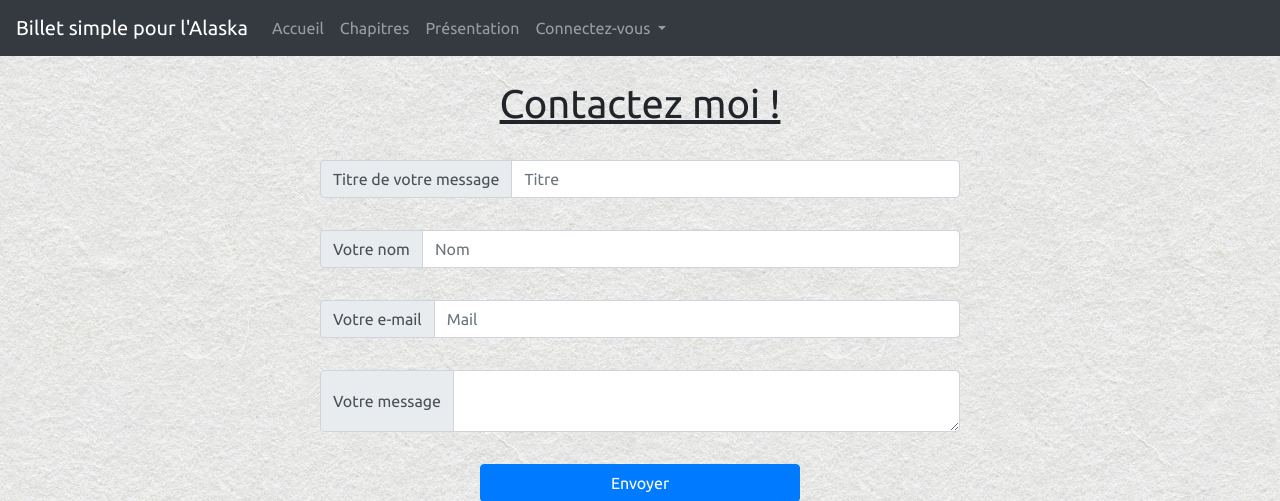
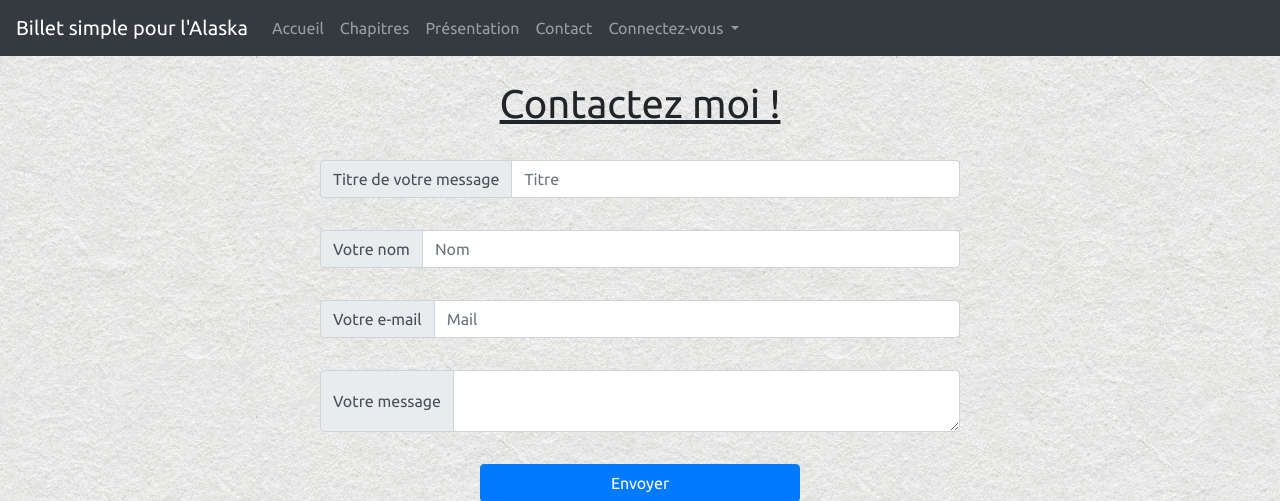
Before and after one commit to valentinantoin/Blog-Jean-Forteroche, a PHP site: template src/views/contact.twig in a window 1280 px wide. Shown: the top 501 px of the page. Run offline with PHP 8.4, Linux system fonts and the light colour scheme; the template is opened without the code that fills it, so the values that code supplies are empty; some libraries are stand-ins or nearby versions; some web fonts are replaced.

Commit message:
Add contact routing

```diff
--- a/src/views/layout.twig
+++ b/src/views/layout.twig
@@ -75,6 +75,9 @@
                     <li class="nav-item">
                         <a class="nav-link" href="https://jeanforteroche.valentin-antoin.fr/index.php?acces=presentation">Présentation</a>
                     </li>
+                    <li class="nav-item">
+                        <a class="nav-link" href="https://jeanforteroche.valentin-antoin.fr/index.php?acces=contact">Contact</a>
+                    </li>
                     <li class="nav-item dropdown">
                         <a class="nav-link dropdown-toggle" href="#" id="navbarDropdownMenuLink" role="button" data-toggle="dropdown" aria-haspopup="true" aria-expanded="false">
                             Connectez-vous
```
